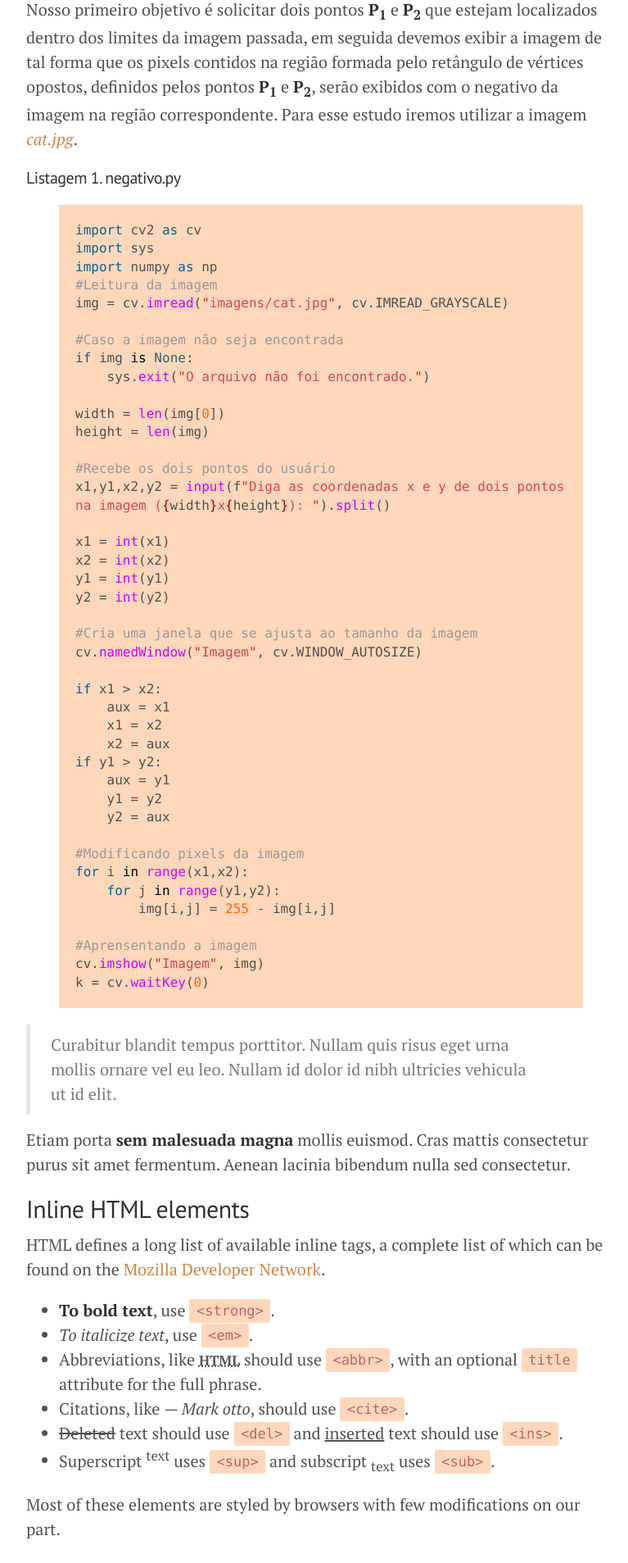
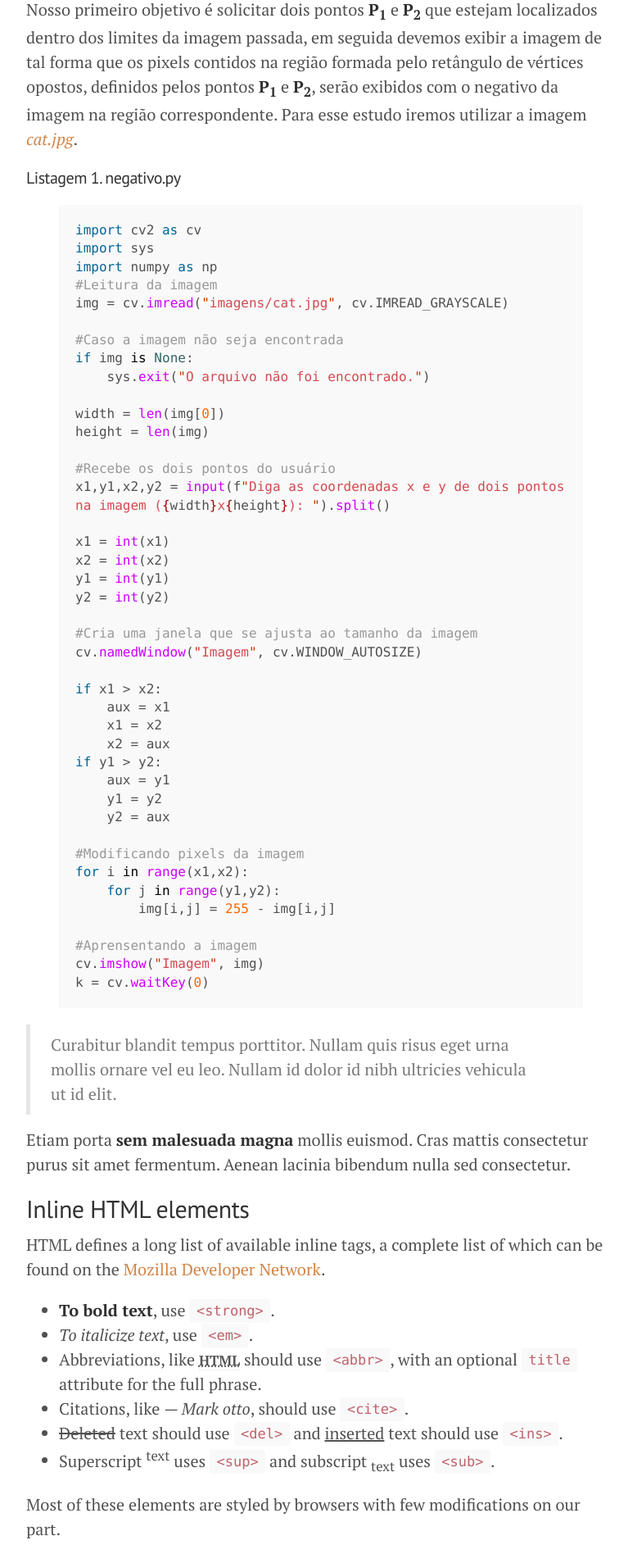
Before and after one commit to lucasamds/lucasamds.github.io, a Jekyll site: the page built from index.html, in a window 1280 px wide. Shown: the part 563-2470 px from the top of the page at 82% size, without its empty margins (248-1015 px from the left). Built offline with Jekyll 4.4.1, drawn with Linux system fonts in a browser that asks for light colours; the list of posts is cut into pages by our own code.

Commit message:
Update poole.css

```diff
--- a/public/css/poole.css
+++ b/public/css/poole.css
@@ -156,7 +156,7 @@ code {
   padding: .25em .5em;
   font-size: 85%;
   color: #bf616a;
-  background-color: #ffd7ba;
+  background-color: #f9f9f9;
   border-radius: 3px;
 }
 pre {
@@ -170,7 +170,7 @@ pre {
   white-space: pre-wrap;
   word-break: break-all;
   word-wrap: break-word;
-  background-color: #ffd7ba;
+  background-color: #f9f9f9;
 }
 pre code {
   padding: 0;
```
